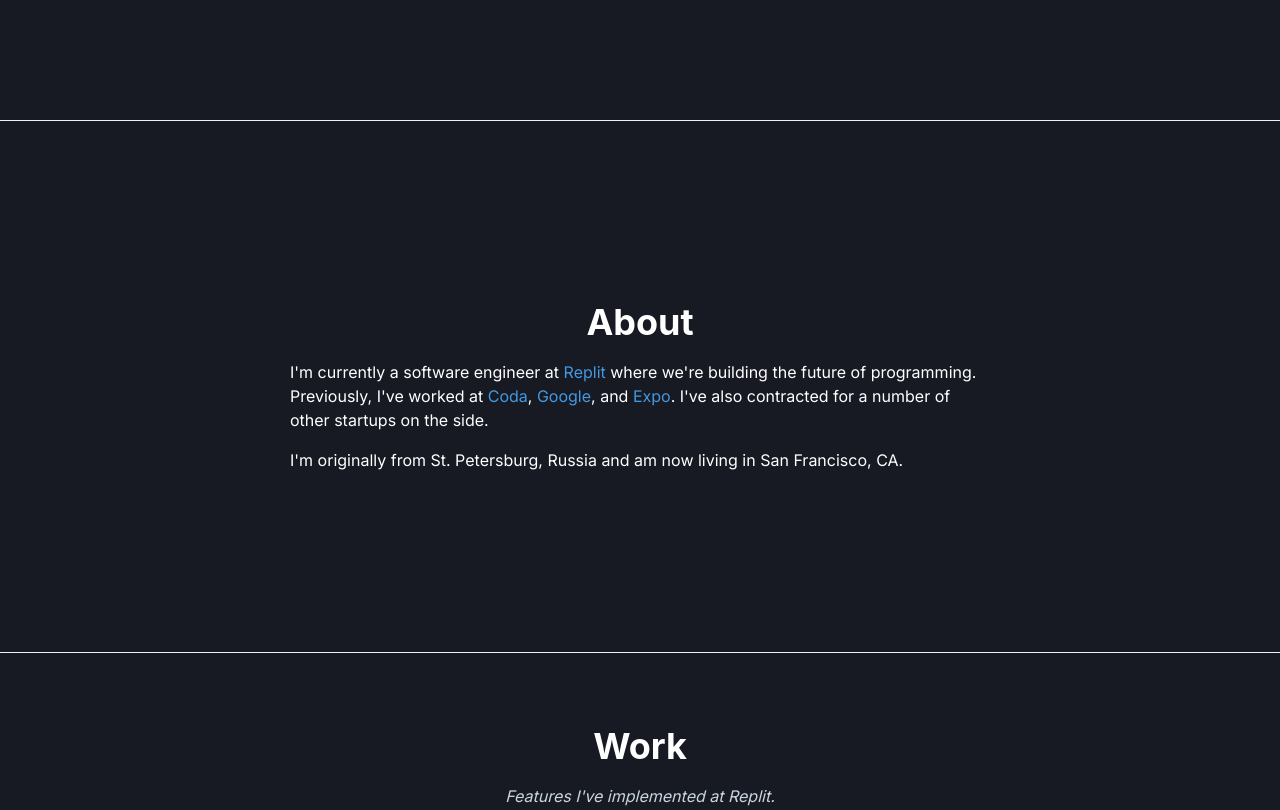
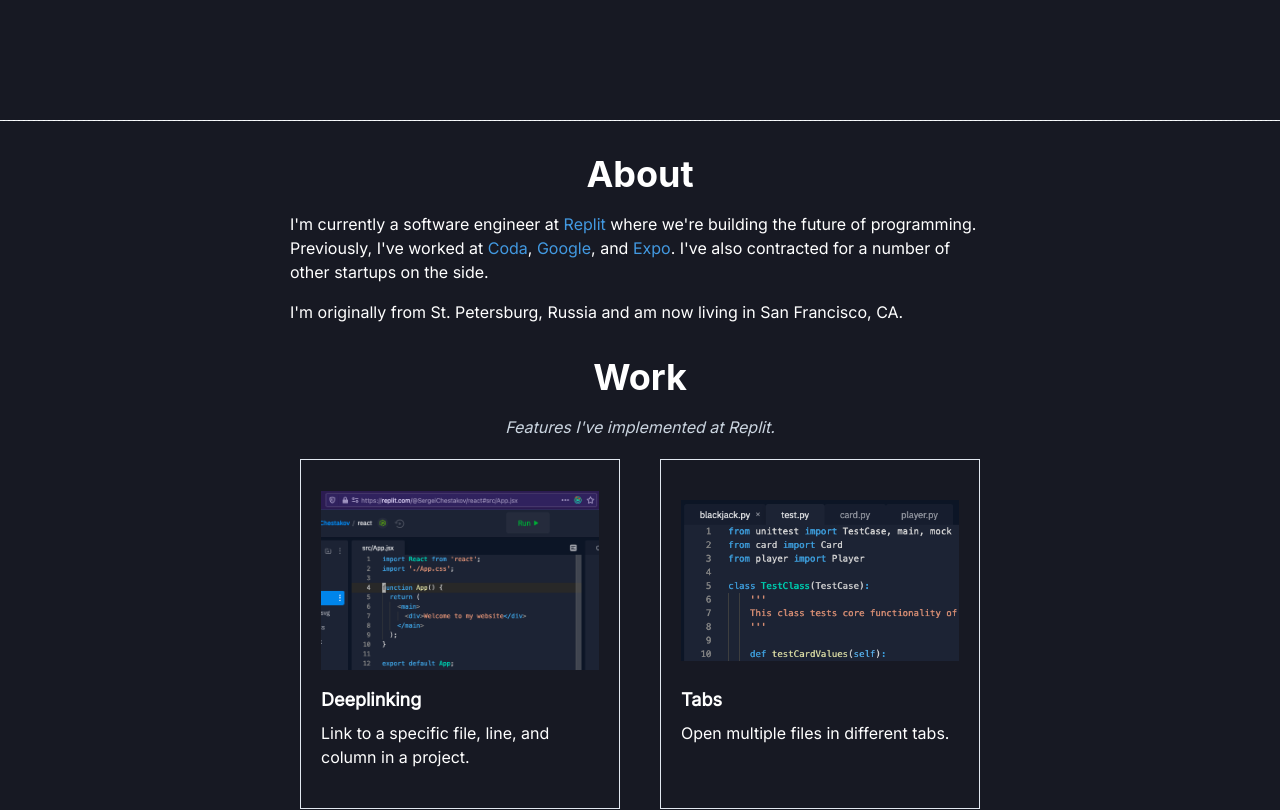
Before and after one commit to sergeichestakov/sergeidotcom, a Next.js app: page / in a window 1280 px wide. Shown: the part 680-1490 px from the top of the page. Built offline with nearby package versions, Linux system fonts and the light colour scheme.

Commit message:
Remove all but first dividers, less spacing bw sections

```diff
--- a/src/pages/index.tsx
+++ b/src/pages/index.tsx
@@ -11,20 +11,12 @@
     <Box>
       <DarkMode>
         <Intro />
-        <Divider />
+        <Divider variant="dashed" />
 
         <About />
-        <Divider />
-
         <Work />
-        <Divider />
-
         <Projects />
-        <Divider />
-
         <Talks />
-        <Divider />
-
         <Contact />
       </DarkMode>
     </Box>
--- a/src/sections/About.tsx
+++ b/src/sections/About.tsx
@@ -7,14 +7,8 @@
 
 export default function About() {
   return (
-    <Container id="about">
-      <Flex
-        flexDir="column"
-        justify="center"
-        align="center"
-        maxWidth="700px"
-        py="180px"
-      >
+    <Container id="about" pt="32px">
+      <Flex flexDir="column" justify="center" align="center" maxWidth="700px">
         <Header href="#about">About</Header>
         <Box width="100%" paddingBottom="16px">
           <Text>
--- a/src/sections/Contact.tsx
+++ b/src/sections/Contact.tsx
@@ -10,7 +10,7 @@
 
 export default function Contact() {
   return (
-    <Container id="contact" py="72px">
+    <Container id="contact" pt="32px" pb="72px">
       <Flex flexDir="column" justify="center" align="center" maxWidth="750px">
         <Header href="#contact">Contact</Header>
         <Box width="100%" paddingBottom="16px">
--- a/src/sections/Projects.tsx
+++ b/src/sections/Projects.tsx
@@ -74,7 +74,7 @@
 
 export default function Projects() {
   return (
-    <Container id="projects" py="72px">
+    <Container id="projects" pt="32px">
       <Flex flexDir="column" justify="center" align="center" maxWidth="750px">
         <Header href="#projects">Projects</Header>
         <Box width="100%" paddingBottom="16px">
--- a/src/sections/Talks.tsx
+++ b/src/sections/Talks.tsx
@@ -34,7 +34,7 @@
 
 export default function Talks() {
   return (
-    <Container id="talks" py="72px">
+    <Container id="talks" pt="32px">
       <Flex flexDir="column" justify="center" align="center" maxWidth="750px">
         <Header href="#talks">Talks</Header>
         <Box width="100%" paddingBottom="16px">
--- a/src/sections/Work.tsx
+++ b/src/sections/Work.tsx
@@ -70,7 +70,7 @@
 
 export default function Work() {
   return (
-    <Container id="work" py="72px">
+    <Container id="work" pt="32px">
       <Flex flexDir="column" justify="center" align="center" maxWidth="750px">
         <Header href="#work">Work</Header>
         <Box width="100%" paddingBottom="16px">
```
